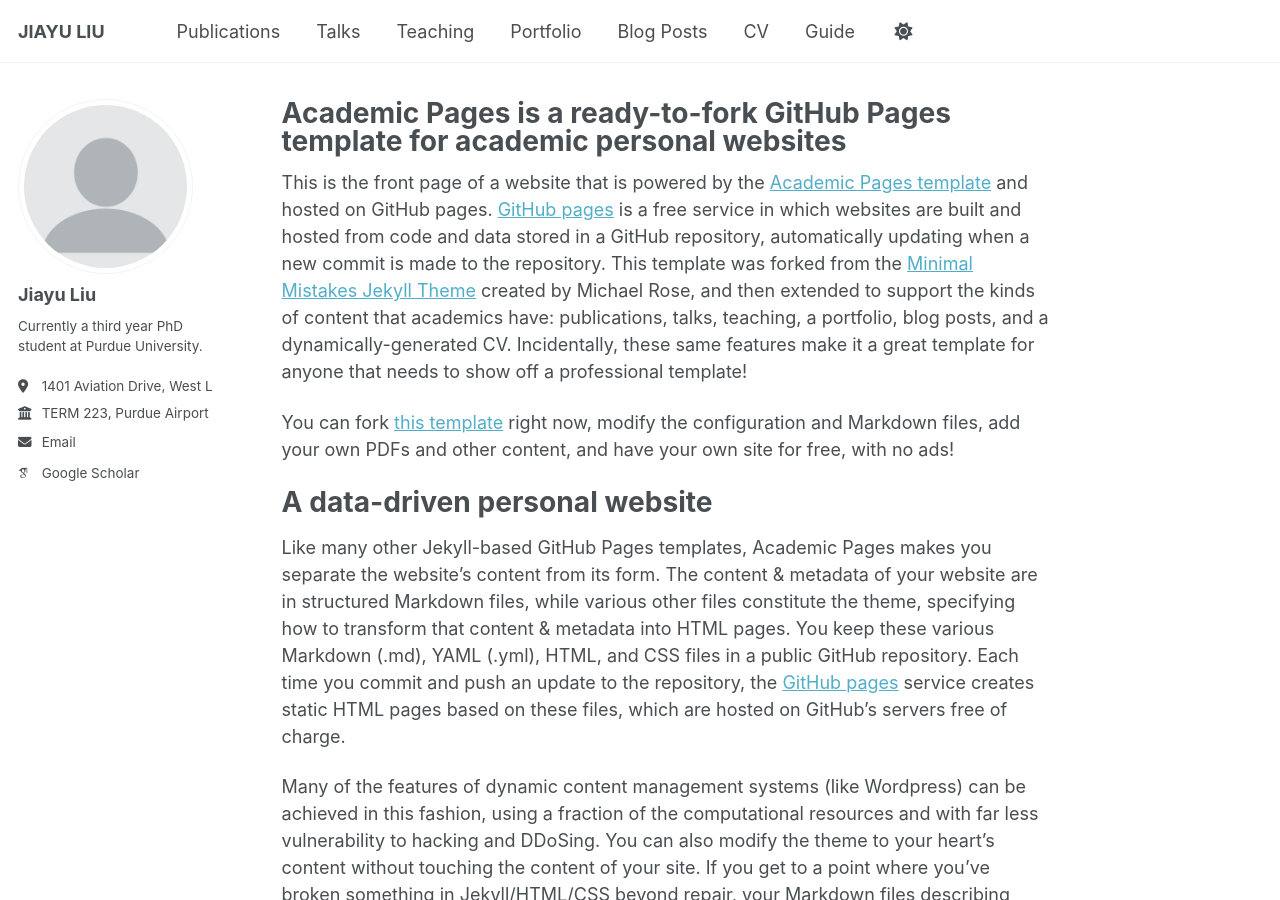
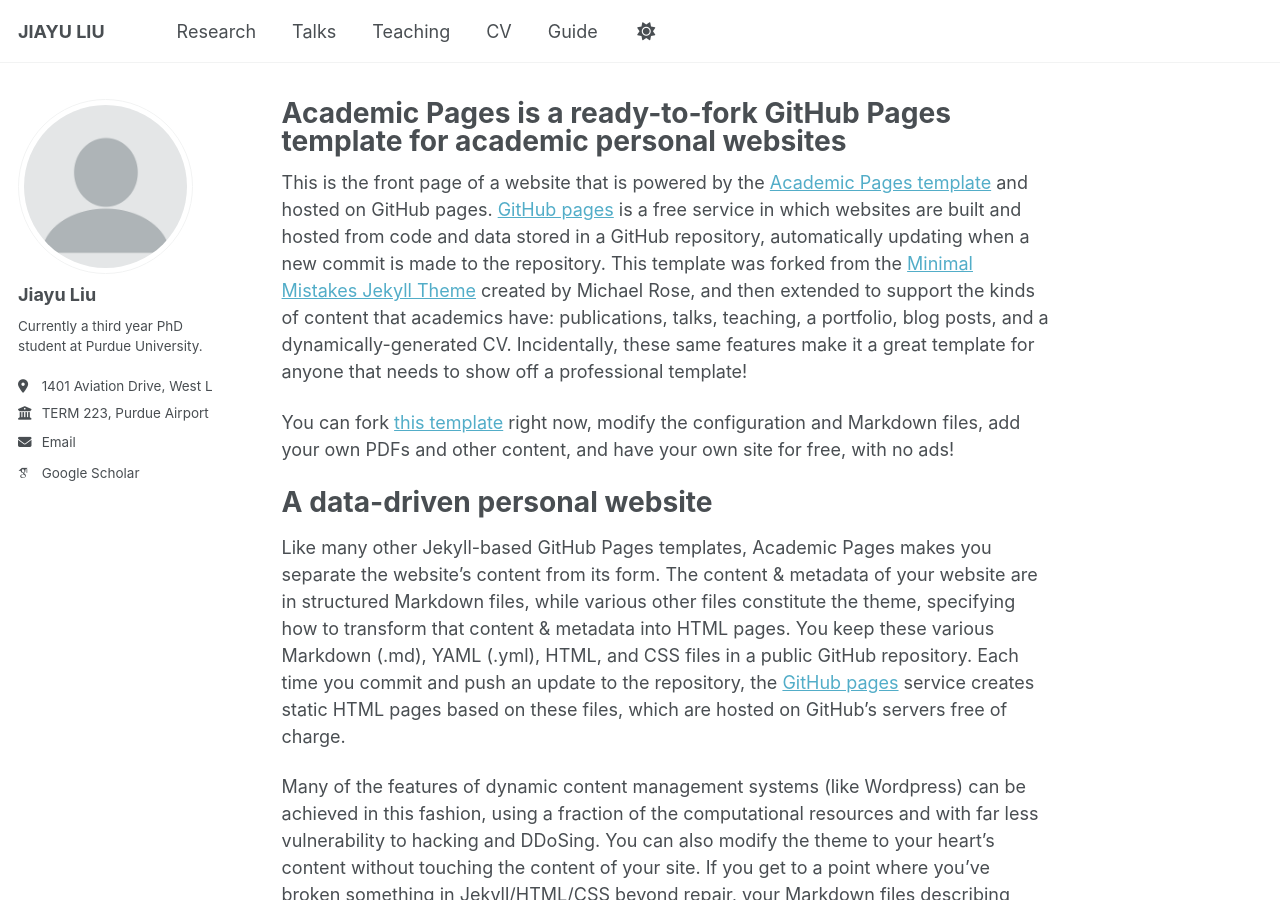
Before and after one commit to liu3309/liu3309.github.io, a Jekyll site: the page built from _pages/about.md, in a window 1280 px wide and 900 px high. Built offline with Jekyll 4.4.1, drawn with Linux system fonts in a browser that asks for light colours; some web fonts are replaced; a script that is not in the unit is left out.

Commit message:
Modify navigation entries in navigation.yml
Updated navigation structure by replacing 'Publications' with 'Research' and commenting out 'Portfolio' and 'Blog Posts'.

```diff
--- a/_data/navigation.yml
+++ b/_data/navigation.yml
@@ -8,8 +8,8 @@
 #      Markdown formatted page while the second is generated using JSON.
 
 main:
-  - title: "Publications"
-    url: /publications/
+  - title: "Research"
+    url: /research/
 
   - title: "Talks"
     url: /talks/
@@ -17,11 +17,11 @@ main:
   - title: "Teaching"
     url: /teaching/
 
-  - title: "Portfolio"
-    url: /portfolio/
+  # - title: "Portfolio"
+  #   url: /portfolio/
 
-  - title: "Blog Posts"
-    url: /year-archive/
+  # - title: "Blog Posts"
+  #   url: /year-archive/
 
   - title: "CV"
     url: /cv/
```
